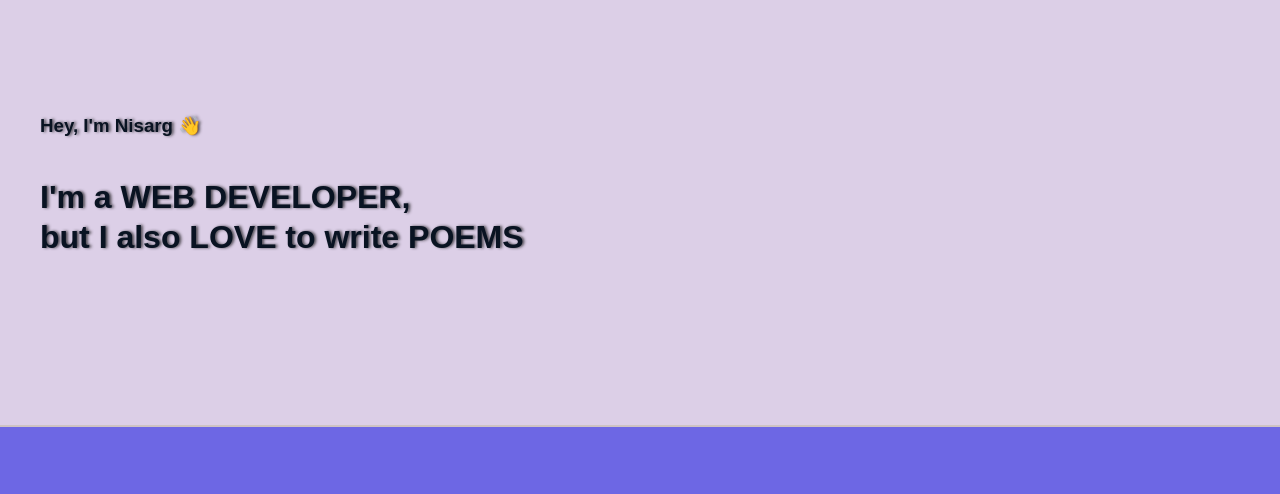
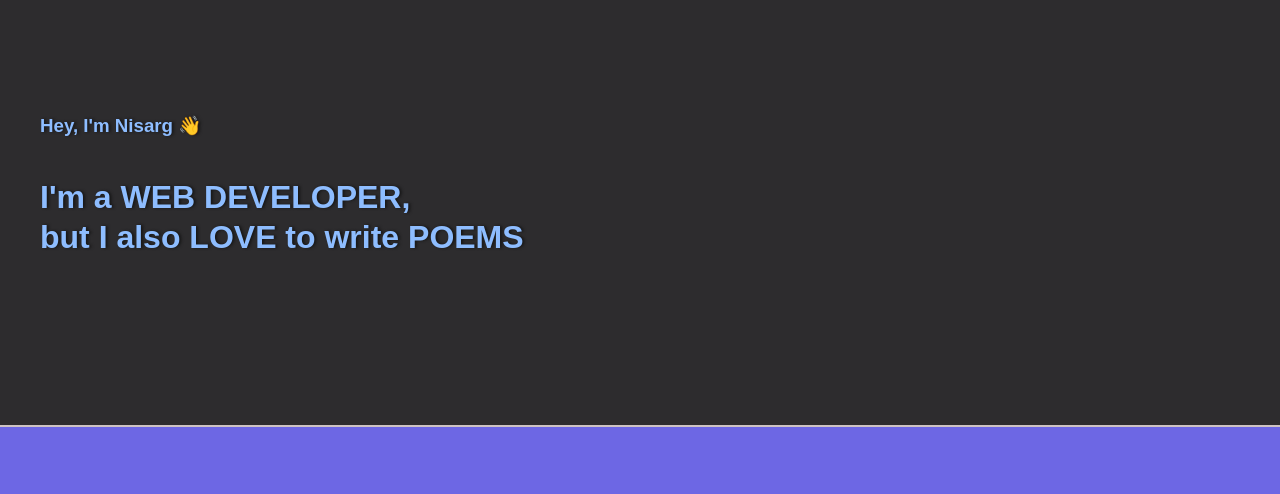
Before and after one commit to nisargmandaliya9/iwrite, a plain HTML site: page index.html in a window 1280 px wide. Shown: the part 75-569 px from the top of the page. Drawn offline with nearby package versions, Linux system fonts and the light colour scheme.

Commit message:
new change 2 0911

```diff
--- a/style.css
+++ b/style.css
@@ -70,8 +70,8 @@ body{
     font-family: 'Poppins', sans-serif;
     max-width: 100vw;
     height: 300px;
-    color: rgb(9, 19, 34);
-    background-color: #dccfe7;
+    color: rgb(142, 189, 255);
+    background-color: #2d2c2e;
     text-shadow: 2px 0 3px rgba(12, 12, 12, 0.67);
     border-bottom: 2px solid rgb(206, 195, 195);
     padding-top: 150px;
```
